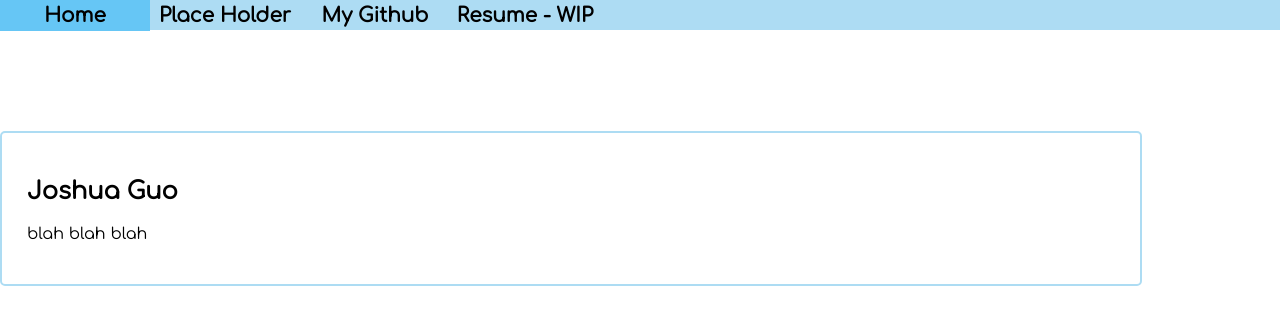
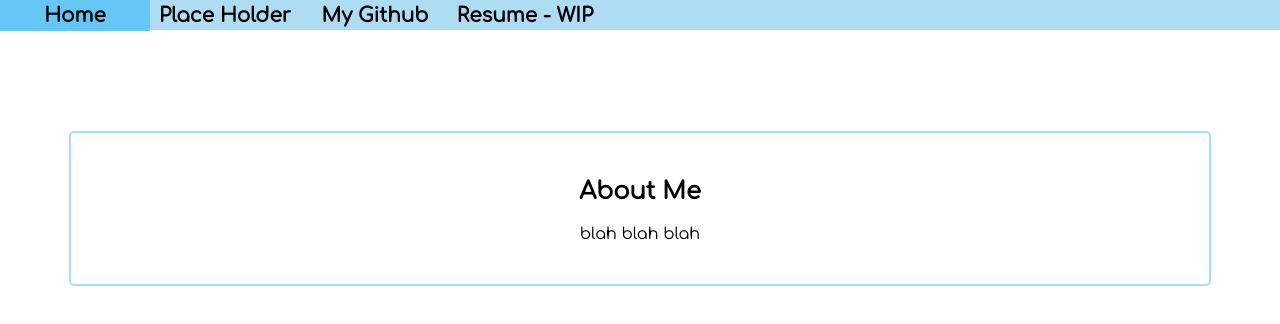
Before and after one commit to JoshGuo/joshguo.github.io, a plain HTML site: page index.html in a window 1280 px wide. Drawn offline with Linux system fonts and the light colour scheme.

Commit message:
Update index.html
testing wrapper class

```diff
--- a/index.html
+++ b/index.html
@@ -13,10 +13,12 @@
 			<li> <a href= "">Resume - WIP</a> </li>
 		</ul></div>
 
-		<div class = body-text>
-			<h2>Joshua Guo</h2>
+		<div class = body-wrapper>
+			<div class = body-text>
+				<h2>About Me</h2>
 
-			<p>blah blah blah</p>
+				<p>blah blah blah</p>
+			</div>
 		</div>
 	</body>
 
```
